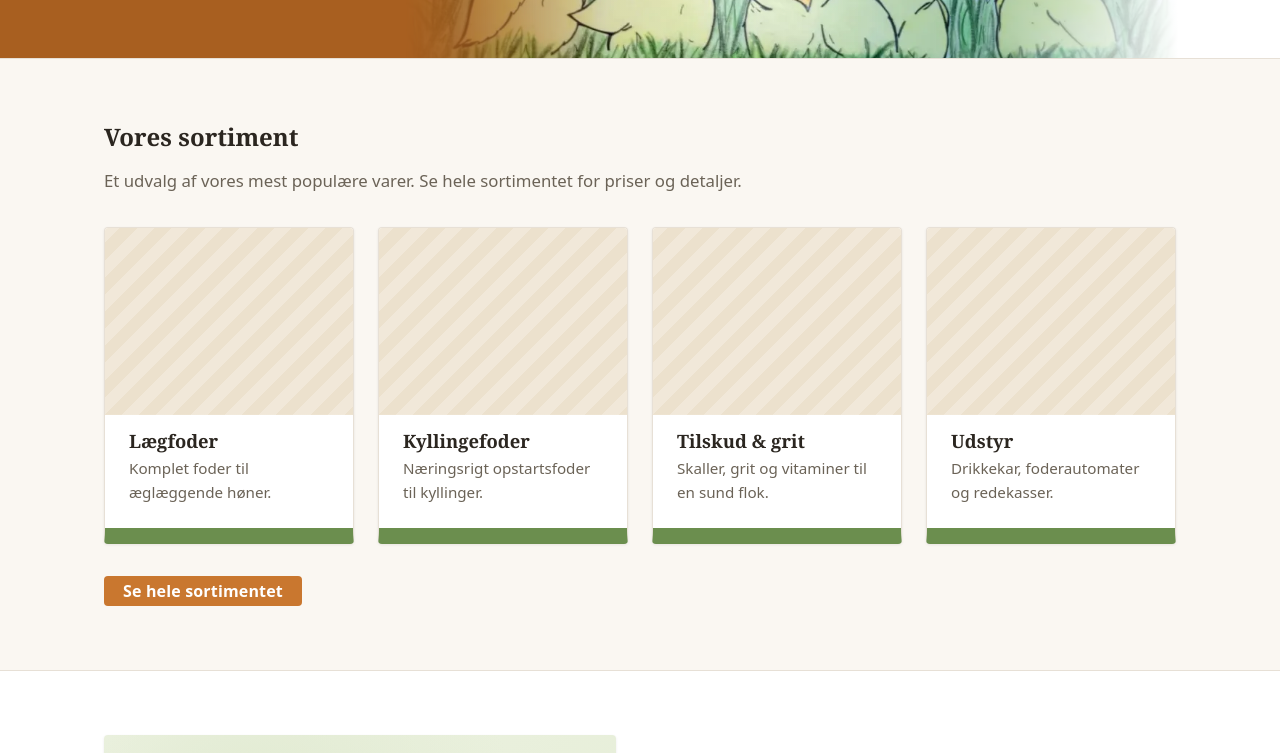
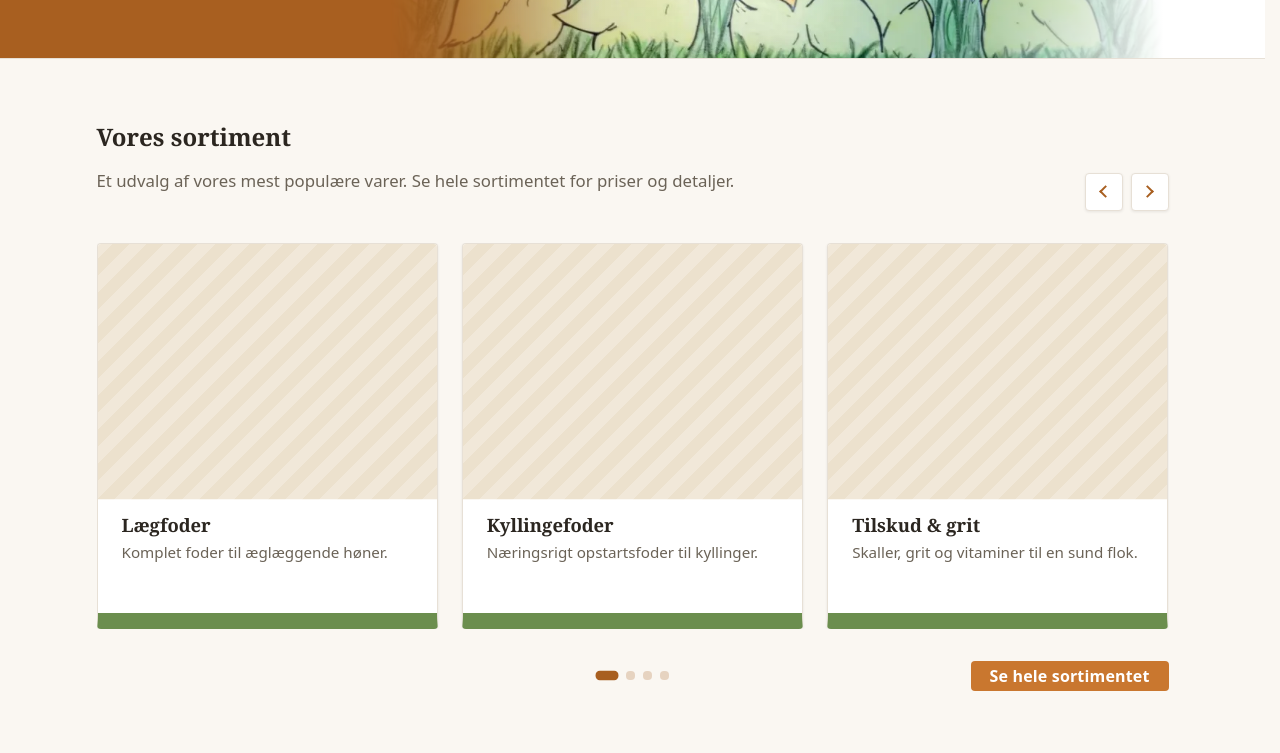
Before and after one commit to Bean-Machinie/Hoens-og-Foder-hjemmeside, a React (Vite) app: page / in a window 1280 px wide. Shown: the part 600-1353 px from the top of the page. Built offline with nearby package versions, Linux system fonts and the light colour scheme.

Commit message:
Add carousel navigation to catalogue section

```diff
--- a/package.json
+++ b/package.json
@@ -11,6 +11,7 @@
     "typecheck": "tsc --noEmit"
   },
   "dependencies": {
+    "embla-carousel-react": "^8.6.0",
     "react": "^18.3.1",
     "react-dom": "^18.3.1",
     "react-router-dom": "^6.26.2"
--- a/src/pages/home/sections/CatalogueSection.module.css
+++ b/src/pages/home/sections/CatalogueSection.module.css
@@ -2,9 +2,16 @@
   padding-block: var(--space-7);
 }
 
+.top {
+  display: flex;
+  align-items: flex-end;
+  justify-content: space-between;
+  gap: var(--space-4);
+  margin-bottom: var(--space-5);
+}
+
 .header {
   max-width: 640px;
-  margin-bottom: var(--space-5);
 }
 
 .intro {
@@ -12,13 +19,64 @@
   font-size: 1.05rem;
 }
 
-.grid {
-  display: grid;
-  grid-template-columns: repeat(auto-fill, minmax(220px, 1fr));
-  gap: var(--space-4);
+.controls {
+  display: flex;
+  gap: var(--space-2);
+}
+
+.control {
+  display: inline-flex;
+  align-items: center;
+  justify-content: center;
+  width: 38px;
+  height: 38px;
+  border: 1px solid var(--color-border);
+  border-radius: var(--radius);
+  background-color: var(--color-surface);
+  color: var(--color-primary-dark);
+  box-shadow: var(--shadow);
+  transition:
+    box-shadow 160ms ease,
+    color 160ms ease,
+    transform 160ms ease;
+}
+
+.control:hover {
+  color: var(--color-primary);
+  box-shadow: var(--shadow-hover);
+  transform: scale(1.04);
+}
+
+.control span {
+  width: 9px;
+  height: 9px;
+  border-bottom: 2px solid currentColor;
+  border-left: 2px solid currentColor;
+  transform: translateX(2px) rotate(45deg);
+}
+
+.next span {
+  transform: translateX(-2px) rotate(225deg);
+}
+
+.carousel {
+  overflow: hidden;
+}
+
+.track {
+  display: flex;
+  margin-left: calc(var(--space-4) * -1);
+  touch-action: pan-y pinch-zoom;
+}
+
+.slide {
+  min-width: 0;
+  flex: 0 0 33.333%;
+  padding-left: var(--space-4);
 }
 
 .card {
+  height: 100%;
   overflow: hidden;
   background-color: var(--color-surface);
   border: 1px solid var(--color-border);
@@ -68,5 +126,72 @@
 }
 
 .footer {
+  display: grid;
+  grid-template-columns: 1fr auto 1fr;
+  align-items: center;
+  gap: var(--space-4);
   margin-top: var(--space-5);
 }
+
+.footer > a {
+  justify-self: end;
+}
+
+.dots {
+  display: flex;
+  align-items: center;
+  justify-content: center;
+  gap: var(--space-2);
+  grid-column: 2;
+}
+
+.dot {
+  width: 9px;
+  height: 9px;
+  padding: 0;
+  border: 0;
+  border-radius: var(--radius);
+  background-color: color-mix(in srgb, var(--color-primary-dark) 24%, transparent);
+  transition:
+    background-color 160ms ease,
+    transform 160ms ease,
+    width 160ms ease;
+}
+
+.dot:hover,
+.dotActive {
+  width: 22px;
+  background-color: var(--color-primary-dark);
+  transform: scale(1.04);
+}
+
+@media (max-width: 900px) {
+  .slide {
+    flex-basis: 50%;
+  }
+}
+
+@media (max-width: 640px) {
+  .top,
+  .footer {
+    align-items: flex-start;
+  }
+
+  .footer {
+    display: flex;
+    flex-direction: column;
+  }
+
+  .controls {
+    align-self: stretch;
+    justify-content: flex-end;
+  }
+
+  .dots {
+    align-self: center;
+  }
+
+  .slide {
+    flex-basis: 86%;
+  }
+}
--- a/src/pages/home/sections/CatalogueSection.tsx
+++ b/src/pages/home/sections/CatalogueSection.tsx
@@ -1,3 +1,5 @@
+import { useCallback, useEffect, useState } from 'react';
+import useEmblaCarousel from 'embla-carousel-react';
 import Button from '@/components/ui/Button';
 import styles from './CatalogueSection.module.css';
 
@@ -7,7 +9,6 @@
   description: string;
 }
 
-/** Placeholder catalogue items — replace with real products later. */
 const ITEMS: CatalogueItem[] = [
   {
     id: 'laegfoder',
@@ -31,10 +32,63 @@
   },
 ];
 
+const LOOPED_ITEMS = Array.from({ length: 3 }, (_, setIndex) =>
+  ITEMS.map((item) => ({
+    ...item,
+    loopKey: `${item.id}-${setIndex}`,
+  })),
+).flat();
+
 function CatalogueSection() {
+  const [emblaRef, emblaApi] = useEmblaCarousel({
+    align: 'start',
+    loop: true,
+    skipSnaps: false,
+  });
+  const [selectedIndex, setSelectedIndex] = useState(0);
+
+  const scrollPrev = useCallback(() => {
+    emblaApi?.scrollPrev();
+  }, [emblaApi]);
+
+  const scrollNext = useCallback(() => {
+    emblaApi?.scrollNext();
+  }, [emblaApi]);
+
+  const scrollTo = useCallback(
+    (index: number) => {
+      emblaApi?.scrollTo(index);
+    },
+    [emblaApi],
+  );
+
+  const onSelect = useCallback(() => {
+    if (!emblaApi) {
+      return;
+    }
+
+    setSelectedIndex(emblaApi.selectedScrollSnap() % ITEMS.length);
+  }, [emblaApi]);
+
+  useEffect(() => {
+    if (!emblaApi) {
+      return;
+    }
+
+    onSelect();
+    emblaApi.on('select', onSelect);
+    emblaApi.on('reInit', onSelect);
+
+    return () => {
+      emblaApi.off('select', onSelect);
+      emblaApi.off('reInit', onSelect);
+    };
+  }, [emblaApi, onSelect]);
+
   return (
     <section id="sortiment" className={styles.section}>
       <div className="container">
+        <div className={styles.top}>
           <header className={styles.header}>
             <h2>Vores sortiment</h2>
             <p className={styles.intro}>
@@ -43,17 +97,56 @@
             </p>
           </header>
 
-        <ul className={styles.grid}>
-          {ITEMS.map((item) => (
-            <li key={item.id} className={styles.card}>
+          <div className={styles.controls} aria-label="Sortiment carousel">
+            <button
+              aria-label="Forrige vare"
+              className={styles.control}
+              onClick={scrollPrev}
+              type="button"
+            >
+              <span aria-hidden="true" />
+            </button>
+            <button
+              aria-label="Næste vare"
+              className={`${styles.control} ${styles.next}`}
+              onClick={scrollNext}
+              type="button"
+            >
+              <span aria-hidden="true" />
+            </button>
+          </div>
+        </div>
+
+        <div className={styles.carousel} ref={emblaRef}>
+          <ul className={styles.track}>
+            {LOOPED_ITEMS.map((item) => (
+              <li key={item.loopKey} className={styles.slide}>
+                <article className={styles.card}>
                   <div className={styles.thumb} aria-hidden="true" />
                   <h3 className={styles.cardTitle}>{item.name}</h3>
                   <p className={styles.cardText}>{item.description}</p>
+                </article>
               </li>
             ))}
           </ul>
+        </div>
 
         <div className={styles.footer}>
+          <div className={styles.dots} aria-label="Vælg sortiment-slide">
+            {ITEMS.map((item, index) => (
+              <button
+                aria-label={`Gå til slide ${index + 1}`}
+                aria-current={selectedIndex === index ? 'true' : undefined}
+                className={`${styles.dot} ${
+                  selectedIndex === index ? styles.dotActive : ''
+                }`}
+                key={item.id}
+                onClick={() => scrollTo(index)}
+                type="button"
+              />
+            ))}
+          </div>
+
           <Button to="/sortiment">Se hele sortimentet</Button>
         </div>
       </div>
--- a/src/styles/global.css
+++ b/src/styles/global.css
@@ -8,6 +8,7 @@
 
 html {
   scroll-behavior: smooth;
+  scrollbar-gutter: stable;
 }
 
 body {
```
Also changed, not shown: 1 other file (tests, documents, lock files or other folders). Lines whose indentation alone changed are shown as unchanged.
